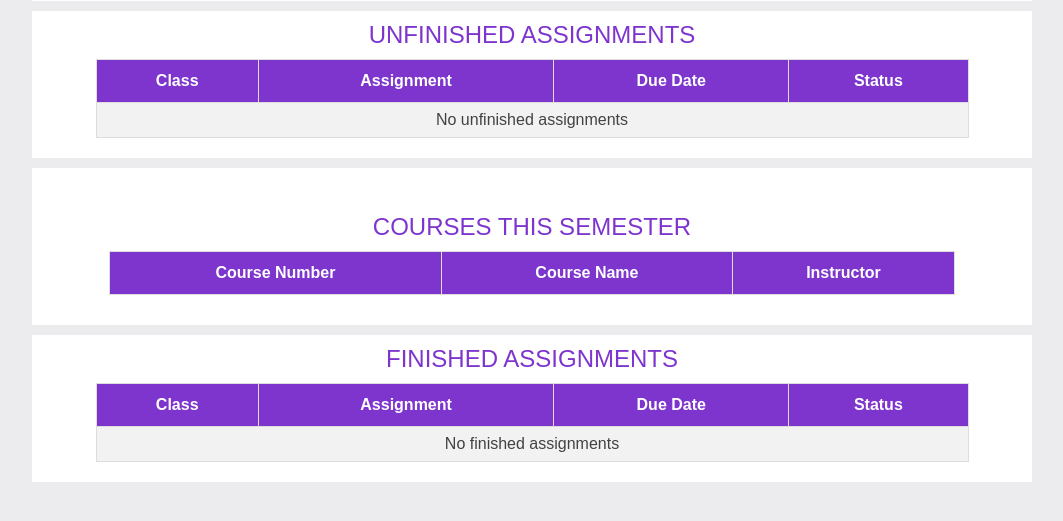
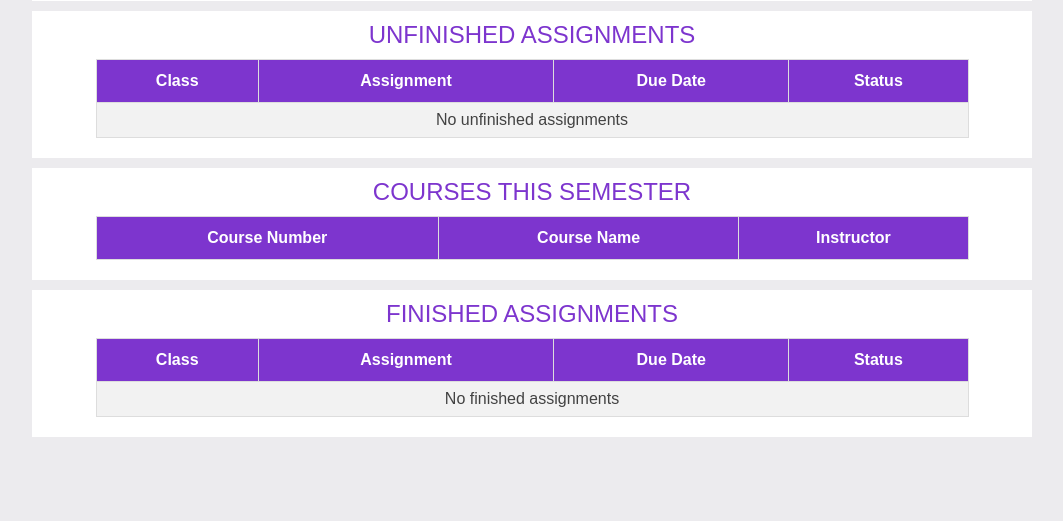
Before and after one commit to KennethOtero/MyPlanner, a PHP site: page /content/common/Tasks.php in a window 1280 px wide. Shown: the part 237-758 px from the top of the page, without its empty margins (108-1171 px from the left). Run offline with PHP 8.4, Linux system fonts and the light colour scheme; a user stored in the database is signed in; data comes from the database, SQL or seed files in the repository; lists and menus that the app fills with data are empty.

Commit message:
Add files via upload

```diff
--- a/content/common/Tasks.php
+++ b/content/common/Tasks.php
@@ -179,7 +179,7 @@
     </div>
 
     <div class="container">
-        <div class="classes">
+        <div class="AllCourses">
             <p>COURSES THIS SEMESTER</p>
             <table id="AllCourses">
                 <tr>
@@ -238,7 +238,7 @@
 
     <div class="container">
         <div class="finished">
-        <p>FINISHED ASSIGNMENTS</p>
+            <p>FINISHED ASSIGNMENTS</p>
             <table id="UpcomingTable">
                 <tr>
                     <th>Class</th>
```
